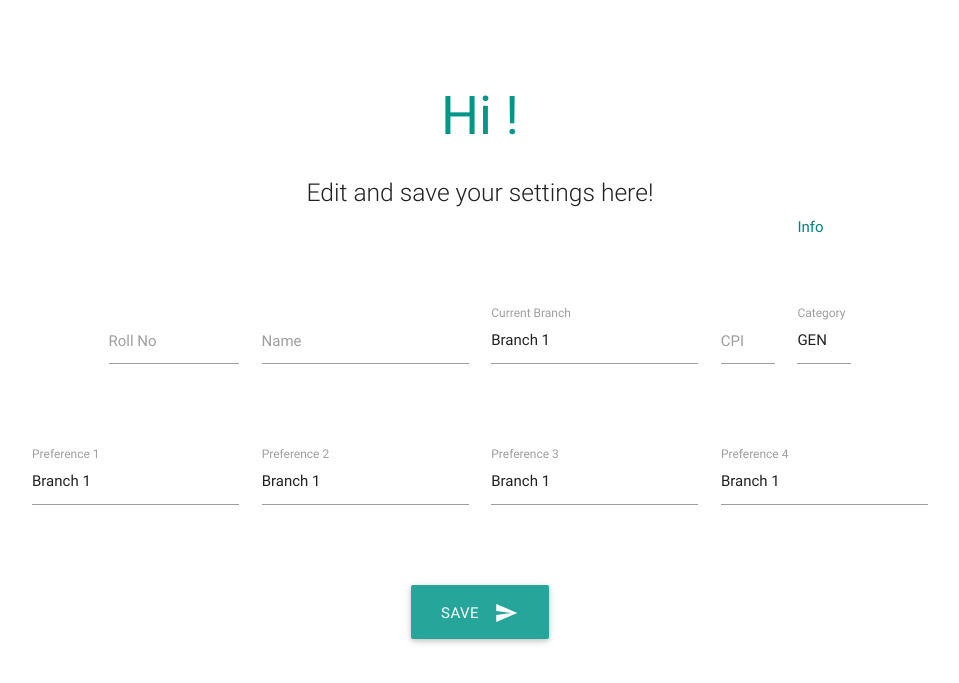
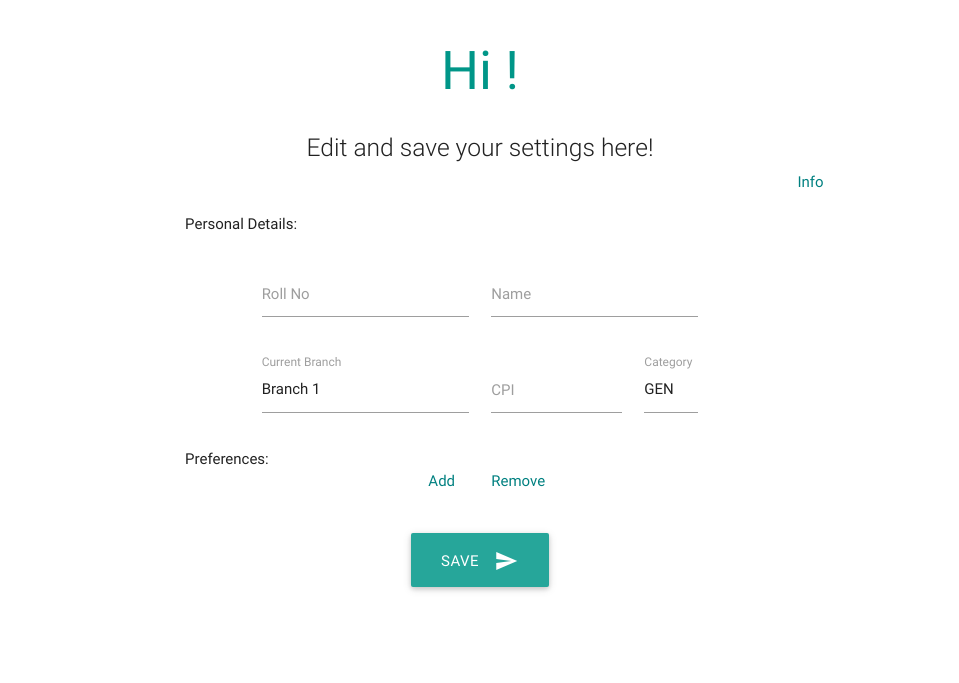
Before and after one commit to srajangarg/branch-allocation, a Django app: template templates/bcapp/index.html in a window 1280 px wide. Shown: the top 683 px of the page, without its empty margins (160-1119 px from the left). Run offline with Django 3.2, Linux system fonts and the light colour scheme; the template is opened without the code that fills it, so the values that code supplies are empty; some libraries are stand-ins or nearby versions.

Commit message:
working add remove selets, working on admin page now

```diff
--- a/WebApp/urls.py
+++ b/WebApp/urls.py
@@ -21,4 +21,5 @@ urlpatterns = [
     url(r'^bcapp/', views.index, name="index"),
     url(r'^user/', views.user, name="user"),
     url(r'^submit/', views.submit, name="index"),
+    url(r'^saved/', views.saved, name="saved"),
 ]
--- a/templates/bcapp/index.html
+++ b/templates/bcapp/index.html
@@ -13,29 +13,32 @@
 
   <body>
 
+
+
     <div class="section no-pad-bot" id="index-banner">
       <div class="container">
 
-        <br><br>
         <h2 class="header center teal-text">Hi {{userLDAP}}!</h2>
-
 
         <div class="row center">
           <h5 class="header col s12 light offset">Edit and save your settings here!</h5>
           <div class="col offset-s10"><a class="modal-trigger" style="color:teal" href="#modal1">Info</a></div>
         </div>
 
-        <br><br>
-
       </div>
 
       <div class="container">
         <div class="row">
-            <form id ="myform" action = "/submit/" class="col s12" method="post">
+            <form id ="myform" action = "/saved/" class="col s12" method="post">
             	{% csrf_token %}
+
               <div class="row">
-
-              <div class="input-field col l2 offset-l1">
+              <div class="col l3 offset-l2">
+                Personal Details:
+              </div>
+              </div>
+              <div class="row">
+              <div class="input-field col l3 offset-l3">
                 <input id="rollno" name="rollno" type="text" class="validate">
                 <label for="rollno">Roll No</label>
               </div>
@@ -44,8 +47,9 @@
                 <input id="uname" name="uname" type="text" class="validate">
                 <label for="uname">Name</label>
               </div>
-
-                <div class="input-field col l3">
+        </div>
+        <div class="row">
+            <div class="input-field col l3 offset-l3">
                   <select id="currb" name ="currb">
                     <option value="1">Branch 1</option>
                     <option value="2">Branch 2</option>
@@ -57,7 +61,7 @@
             </div>
 
 
-              <div class="input-field col l1">
+            <div class="input-field col l2">
                 <input id="cpi" name="cpi" type="text" class="validate">
                 <label for="cpi">CPI</label>
             </div>
@@ -72,62 +76,31 @@
                 </select>
                 <label>Category</label>
             </div>
+        </div>
+
+        <div class="row">
+            <div class="col l5 offset-l2">
+              Preferences:
+            </div>
+            <br>
+            <div class="col l1 offset-l5 center">
+            <a id ="add" href="#" style="color:teal">Add</a>
+            </div>
+            <div class="col l1">
+            <a id ="remove" href="#" style="color:teal">Remove</a>
+            </div>
+        </div>
+
+
+       <div class="row">
+
+          <div id="prefss" class="col l6 offset-l3">
 
           </div>
-              <br><br>
-              <div class="row">
-              	<!-- <div class="col l1"><a class="btn-floating btn-small waves-effect waves-light teal"><i class="material-icons">add</i></a></div> -->
-              	<div class="input-field col l3">
-              	    <select id="pref1" name ="pref1">
-              	      <option value="1">Branch 1</option>
-              	      <option value="2">Branch 2</option>
-              	      <option value="3">Branch 3</option>
-              	      <option value="3">Branch 4</option>
-
-              	    </select>
-              	    <label>Preference 1</label>
       </div>
 
-              	<div class="input-field col l3">
-              	    <select id="pref2" name ="pref2">
-              	      <option value="1">Branch 1</option>
-              	      <option value="2">Branch 2</option>
-              	      <option value="3">Branch 3</option>
-              	      <option value="3">Branch 4</option>
-
-              	    </select>
-              	    <label>Preference 2</label>
-              	</div>
-
-              	<div class="input-field col l3">
-              	    <select id="pref3" name ="pref3">
-              	      <option value="1">Branch 1</option>
-              	      <option value="2">Branch 2</option>
-              	      <option value="3">Branch 3</option>
-              	      <option value="3">Branch 4</option>
-
-              	    </select>
-              	    <label>Preference 3</label>
-              	</div>
-
-              	<div class="input-field col l3">
-              	    <select id="pref4" name ="pref4">
-              	      <option value="1">Branch 1</option>
-              	      <option value="2">Branch 2</option>
-              	      <option value="3">Branch 3</option>
-              	      <option value="3">Branch 4</option>
-
-              	    </select>
-              	    <label>Preference 4</label>
-              	</div>
-              	<!-- <div class="col l1"><a class="btn-floating btn-small waves-effect waves-light teal"><i class="material-icons">minus</i></a></div> -->
-
-              </div>
-
-              <br><br>
-              <div class="row center">
+              <div class="row center" >
                 <button type="submit" id="submit-button" class="btn-large waves-effect waves-light teal lighten-1 ">Save <i class="mdi-content-send right"></i></button>
-
               </div>
 
             </form>
@@ -157,36 +130,6 @@
 
 
     <script>
-    //$("#submit-button").hide();
-
-    /*function validateInput() //(name,email,fbid)
-    {
-
-      roomno = $("#roomno").val();
-      var w=false;
-
-      if( $.isNumeric(roomno) && roomno.length > 2 && roomno.length < 5)
-      {
-        var num = parseInt(roomno)
-        var x = Math.floor(num/100);
-        var y = num%100;
-
-        if(x >=1 && x<=10 && y>=1 && y<=18)
-        {
-          w = true;
-        }
-
-      }
-
-      if( w )
-      {
-        $("#submit-button").fadeIn(0);
-      }
-      else
-      {
-        $("#submit-button").fadeOut();
-      }
-    }*/
 
     $(document).ready(function() {
 
@@ -198,15 +141,40 @@
         $('#myform input').attr('style', '-webkit-box-shadow: inset 0 0 0 1000px #ffffff !important');
 
     });
-    /*$('html').bind('keypress', function(e)
-    {
-       if(e.keyCode == 13)
-       {
-          return false;
-       }
-    });*/
+    </script>
+
+   <script>
+
+   var numSelects = 0;
+   var divid;
+    $('#add').click(function () {
+
+     if(numSelects >= 8)
+      return;
+
+     numSelects += 1;
+     divid = "pref"+numSelects;
+     var divToAdd = document.getElementById('prefss');
+
+     var e = document.createElement('div');
+      e.innerHTML = '<div class="input-field col l3"><select id="'+divid+'" name ="'+divid+'"><option value="1">Branch 1</option><option value="2">Branch 2</option><option value="3">Branch 3</option><option value="3">Branch 4</option></select><label>Preference '+numSelects+'</label></div>';
+      divToAdd.appendChild(e);
+     $('#'+divid).material_select();
+
+    });
+
+    $('#remove').click(function () {
+
+      if(numSelects == 0)
+        return;
+     numSelects -= 1;
+     var div = document.getElementById('prefss');
+     div.removeChild(div.lastChild);
+
+    });
 
    </script>
 
+
   </body>
 </html>
```
Also changed, not shown: bcapp/ldapfx.py (deleted, +0 -21 lines), bcapp/views.py (+26 -11 lines), templates/bcapp/login.html (+20 -1 lines), templates/bcapp/temp.html (+0 -72 lines), 2 other files. Lines whose indentation alone changed are shown as unchanged.
